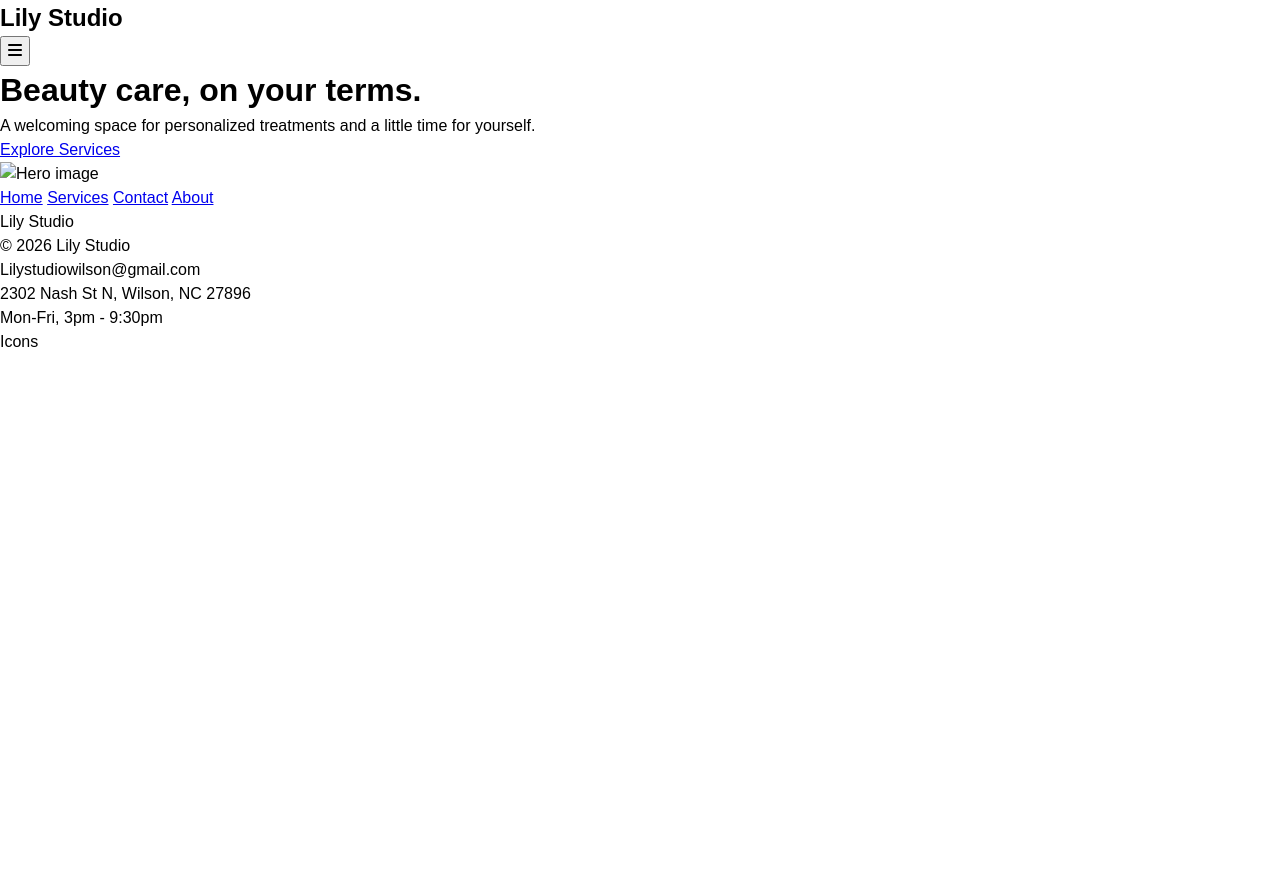
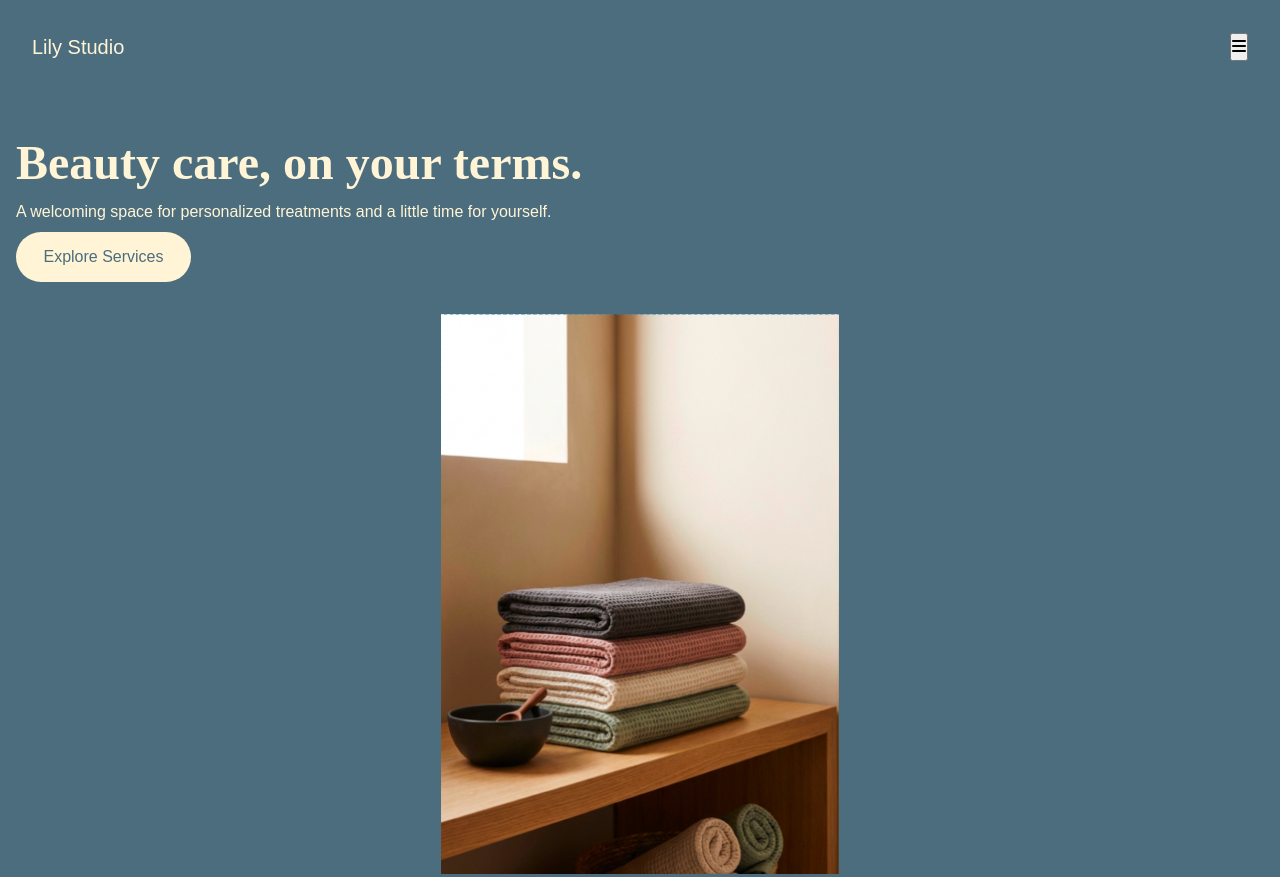
Before and after one commit to benzo1233/studio, a website: page src/index.html in a window 1280 px wide. Shown: the top 877 px of the page. Before the commit the page ends 800 px from the top, so only its background shows below. Drawn offline with Linux system fonts and the light colour scheme.

Commit message:
add home pg styling and home pg hero img's

```diff
--- a/src/index.html
+++ b/src/index.html
@@ -14,7 +14,7 @@
     <header>
       <nav class="navbar">
         <div class="navbar-1">
-          <h2>Lily Studio</h2>
+          <p class="lily-studio">Lily Studio</p>
         </div>
         <div class="navbar-2">
           <button class="menu-toggle">
--- a/src/styles.css
+++ b/src/styles.css
@@ -1,5 +1,3 @@
-/* https://thomaskeller.com/perseny/ */
-
 /* 1. Use a more-intuitive box-sizing model */
 *,
 *::before,
@@ -78,4 +76,183 @@ h6 {
   isolation: isolate;
 }
 
-/* MY STYLES */
+/* ===== MY STYLES ====*/
+* {
+  margin: 0;
+  padding: 0;
+}
+
+/* ===== GLOBALS ==== */
+:root {
+  --color-primary: #4c6d7e;
+  --color-dk-primary: #184e69;
+  --color-secondary: #74959d;
+  --color-accent: #fff5d6;
+
+  --padding-mobile: 1rem;
+  --padding-desktop: 4.375rem;
+  --spacing-sm: 8px;
+  --spacing-md: 16px;
+  --spacing-lg: 32px;
+
+  --font-stylistic: Canela, Bodoni72;
+  --font-main: Arial, sans-serif;
+
+  --font-size-xs: 0.75rem;
+  /* 12px */
+  --font-size-sm: 0.875rem;
+  /* 14px */
+  --font-size-base: 1rem;
+  /* 16px */
+  --font-size-lg: 1.125rem;
+  /* 18px */
+  --font-size-xl: 1.25rem;
+  /* 20px */
+  --font-size-2xl: 1.5rem;
+  /* 24px */
+  --font-size-3xl: 1.875rem;
+  /* 30px */
+  --font-size-4xl: 2.25rem;
+  /* 36px */
+  --font-size-5xl: 3rem;
+  /* 48px */
+  --font-size-6xl: 3.75rem;
+  /* 60px */
+  --font-size-hero: 4.5rem;
+
+  --border-radius: 8px;
+}
+
+/* ===== HEADER ====*/
+header {
+  flex-shrink: 0;
+  background-color: var(--color-primary);
+  color: var(--color-accent)
+}
+
+/* ===== NAV ==== */
+
+nav {
+  display: flex;
+  flex-direction: row;
+  justify-content: space-between;
+  padding: var(--padding-mobile);
+}
+
+.lily-studio {
+  font-size: var(--font-size-xl);
+}
+
+.navbar-1,
+.navbar-2 {
+  display: flex;
+  flex-direction: row;
+  justify-content: center;
+  align-items: center;
+  padding: 1rem;
+}
+
+.navbar-2 {
+  gap: 2rem;
+  justify-content: space-between;
+}
+
+/* =====  Pg-Content, Main Wrapper  ==== */
+
+.pg-content {
+  min-height: 100vh;
+  display: flex;
+  flex-direction: column;
+}
+
+/* ===== MENU OVERLAY ====*/
+
+.menu-overlay {
+  position: absolute;
+  inset: 0;
+  /*equivalent to top,bottom,left,right = 0*/
+  z-index: 1000;
+  background-color: var(--color-primary);
+  color: var(--color-dk-primary);
+
+  display: flex;
+  justify-content: center;
+  align-items: center;
+  display: none;
+}
+
+.overlay-links {
+  display: flex;
+  flex-direction: column;
+  text-align: center;
+  gap: 1rem;
+  font-size: var(--font-size-3xl);
+}
+
+.menu-overlay.active {
+  display: flex;
+}
+
+/* ===== MAIN CONTENT  ====*/
+
+main {
+  display: flex;
+  flex-direction: column;
+  position: relative;
+  flex: 1;
+  gap: var(--padding-mobile);
+  padding: var(--padding-mobile);
+  background-color: var(--color-primary);
+  color: var(--color-accent);
+}
+
+.hero-h1 {
+  font-size: var(--font-size-5xl);
+  line-height: 1.2;
+  font-family: none;
+}
+
+.hero-txt {
+  display: flex;
+  flex-direction: column;
+  gap: 8px;
+  align-content: center;
+  padding: 1.5rem 0 1rem 0;
+}
+
+.hero-img {
+  display: flex;
+  justify-content: center;
+}
+
+footer {
+  flex-shrink: 0;
+  padding: var(--padding-mobile);
+  color: var(--color-accent);
+  background-color: var(--color-secondary);
+}
+
+.exploreBtn {
+  width: 150px;
+  height: 50px;
+  border-radius: 9999x;
+}
+
+img {
+  max-width: 100%;
+  height: auto;
+  display: block;
+}
+
+.btn {
+  background-color: var(--color-accent);
+  color: var(--color-primary);
+  text-decoration: none;
+  display: block;
+  height: 50px;
+  width: 175px;
+  display: flex;
+  justify-content: center;
+  align-items: center;
+  border-radius: 9999px;
+}
```
Also changed, not shown: src/imgs/homeHero.png (renamed from src/imgs/Screenshot 2026-10-24 at 1.36.57 PM.png).
